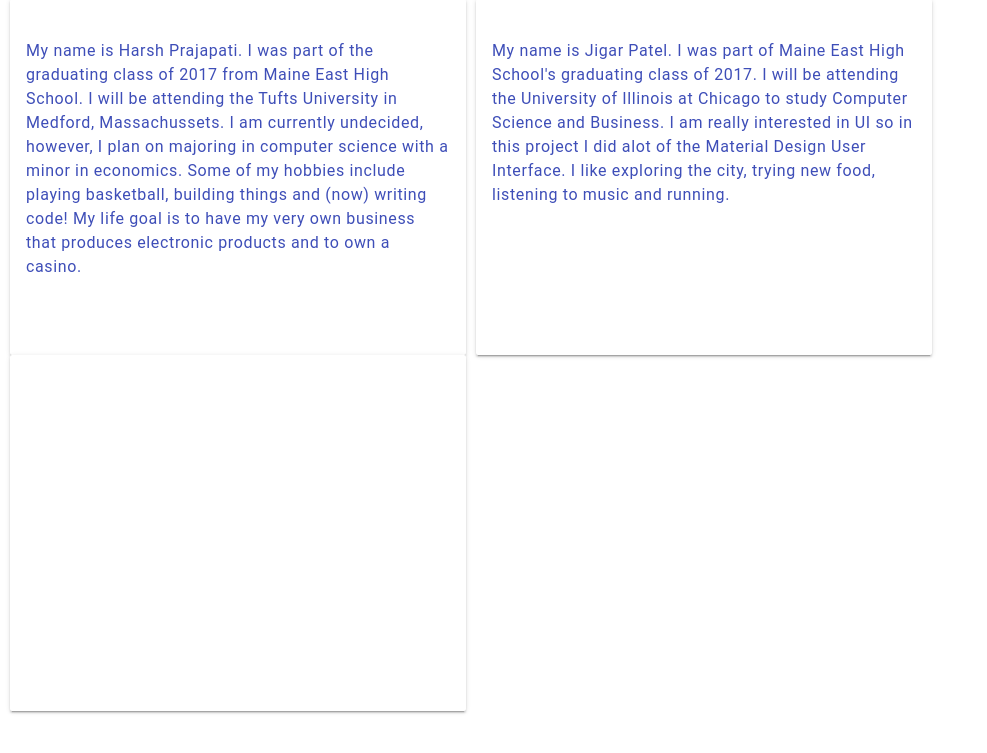
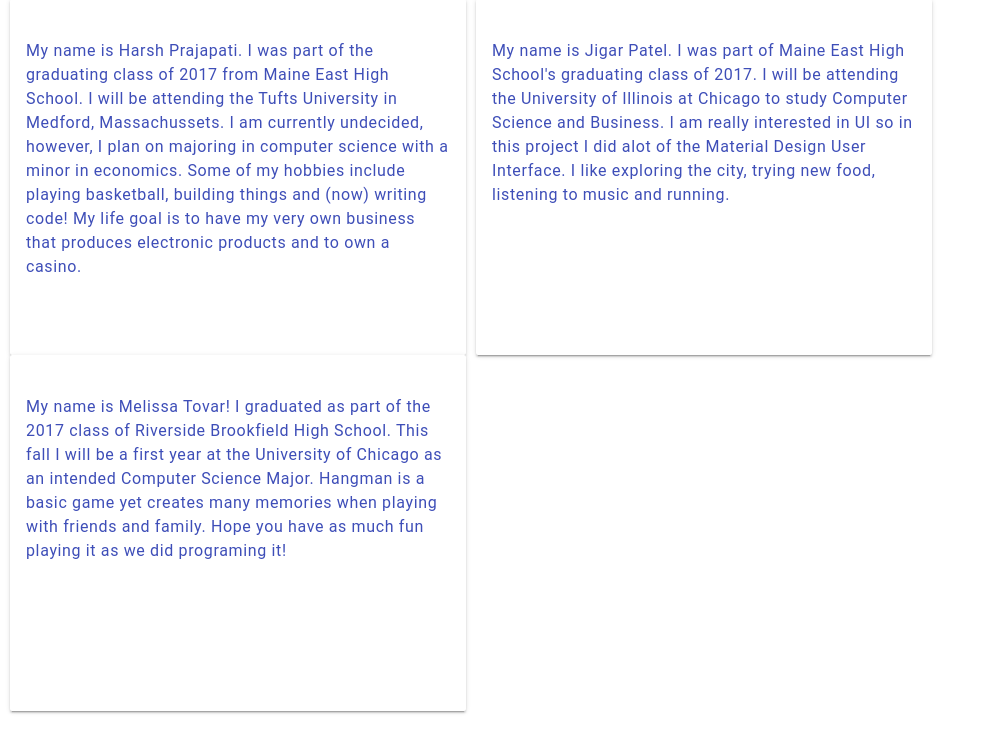
Before and after one commit to harshyyy21/WebGame, a Python web app: template templates/aboutus.html in a window 1280 px wide. Shown: the part 105-858 px from the top of the page, without its empty margins (0-987 px from the left). Run offline with Jinja, Linux system fonts and the light colour scheme; the template is opened without the code that fills it, so the values that code supplies are empty.

Commit message:
Added functionality to the high score and added Melissa's bio.

```diff
--- a/templates/aboutus.html
+++ b/templates/aboutus.html
@@ -96,7 +96,10 @@
                 <div class="mdl-card__title mdl-card--expand">
 
                   <h6>
-
+                    My name is Melissa Tovar! I graduated as part of the 2017 class of Riverside Brookfield High School.
+                    This fall I will be a first year at the University of Chicago as an intended Computer Science Major.
+                    Hangman is a basic game yet creates many memories when playing with friends and family.
+                    Hope you have as much fun playing it as we did programing it!
                   </h6>
 
                 </div>
```
Also changed, not shown: main.py (+2 -9 lines), 1 other file.
